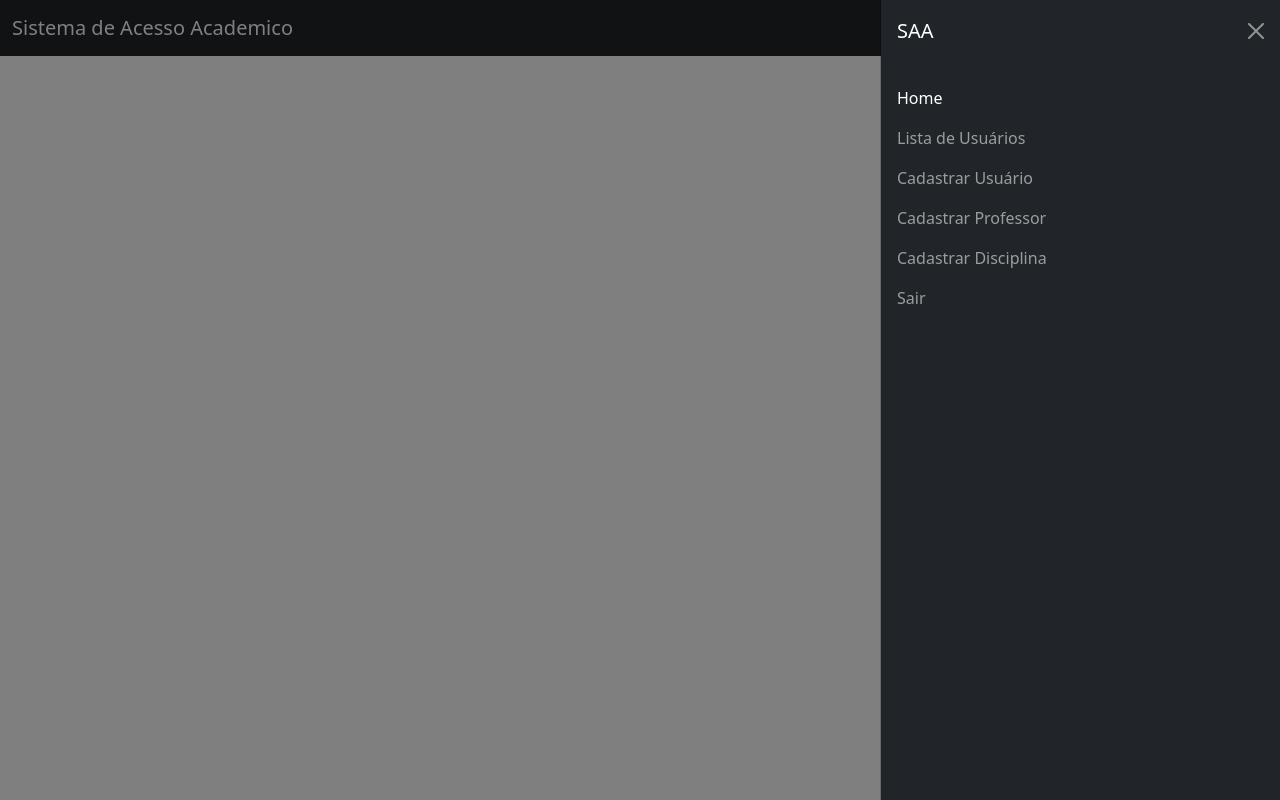
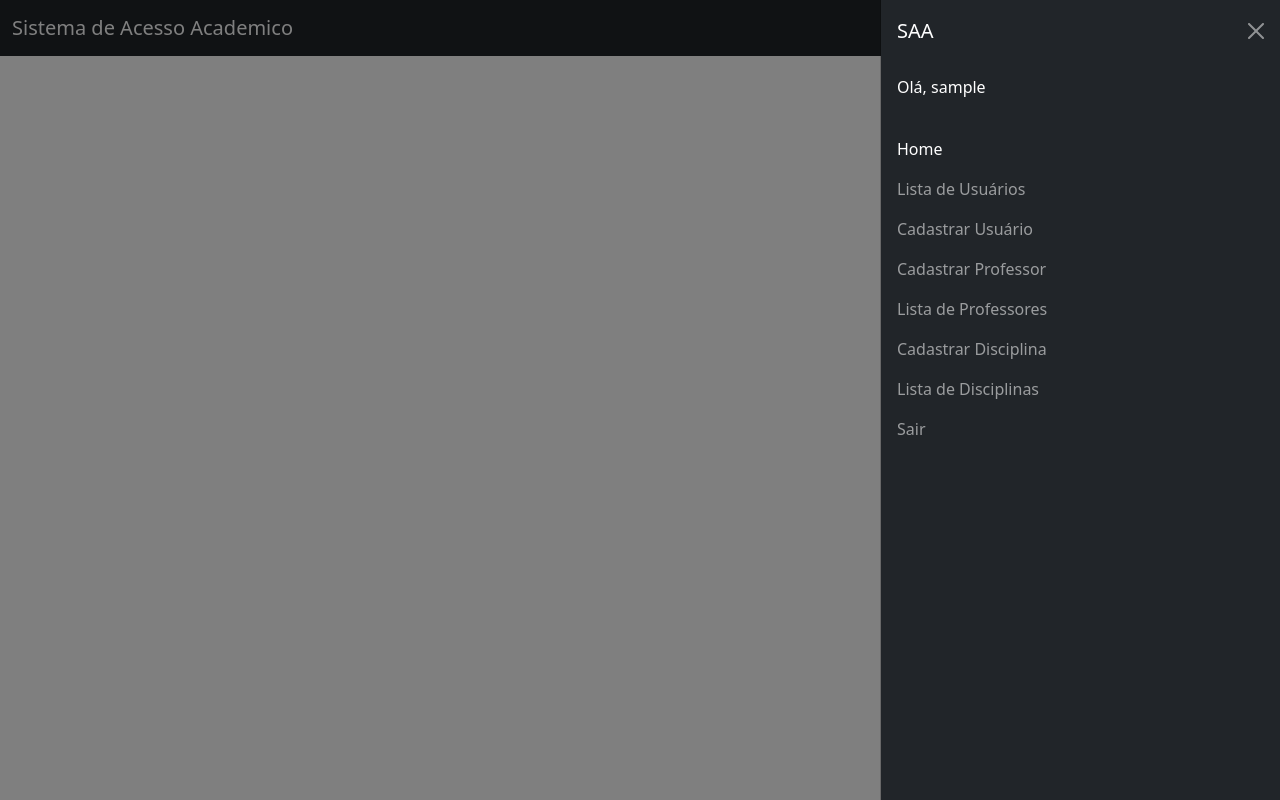
Before and after one commit to wesleyvieira1/project-saa-aps, a Django app: page /home/ in a window 1280 px wide, after a click that opens the changed part. Run offline with Django 4.2, Linux system fonts and the light colour scheme; the visitor is signed in with stand-in values (Sample User, id 1); some libraries are stand-ins or nearby versions.

Commit message:
Add Olá + usuario no menu

```diff
--- a/main/templates/main/menu.html
+++ b/main/templates/main/menu.html
@@ -20,6 +20,7 @@
               <button type="button" class="btn-close btn-close-white" data-bs-dismiss="offcanvas" aria-label="Close"></button>
             </div>
             <div class="offcanvas-body">
+              <h6>Olá, {{user.username}}</h6></br>
               <ul class="navbar-nav justify-content-end flex-grow-1 pe-3">
                 <li class="nav-item">
                   <a class="nav-link active" aria-current="page" href="{%url 'home'%}">Home</a>
@@ -31,11 +32,18 @@
                     <a class="nav-link" href="{%url 'usuario.novo'%}">Cadastrar Usuário</a>
                 </li>
                 <li class="nav-item">
-                  <a class="nav-link" href="{%url 'professor.novo'%}">Cadastrar Professor</a>
+                    <a class="nav-link" href="{%url 'professor.novo'%}">Cadastrar Professor</a>
+                </li>
+                <li class="nav-item">
+                    <a class="nav-link" href="{%url 'professor.index'%}">Lista de Professores</a>
                 </li>
                 <li class="nav-item">
                   <a class="nav-link" href="{%url 'disciplina.novo'%}">Cadastrar Disciplina</a>
-                </li>
+              </li>
+              <li class="nav-item">
+                  <a class="nav-link" href="{%url 'disciplina.index'%}">Lista de Disciplinas</a>
+              </li>
+
                 <li class="nav-item">
                     <a class="nav-link" href="{%url 'logout'%}">Sair</a>
                 </li>
```
